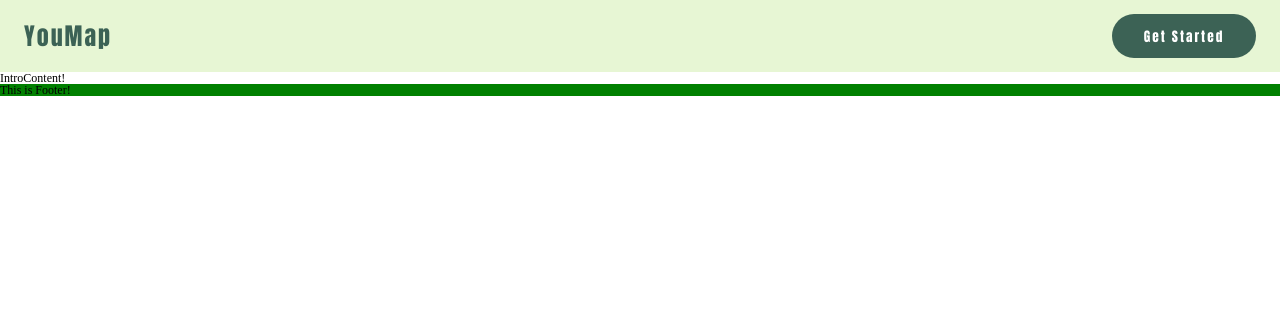
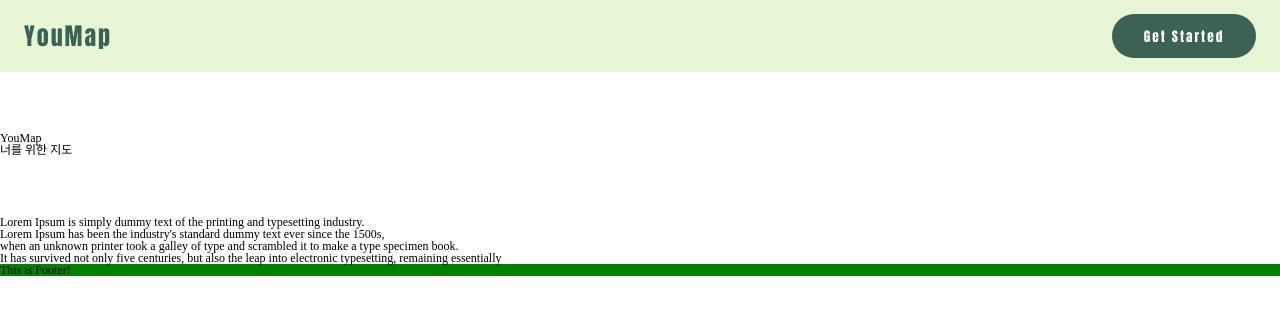
Before and after one commit to You-Map/You-Map, a React (Create React App) app in the folder FE/: page / in a window 1280 px wide. Shown: the top 314 px of the page. Built offline with nearby package versions, Linux system fonts and the light colour scheme.

Commit message:
IntroContent

```diff
--- a/FE/src/components/IntroContent.jsx
+++ b/FE/src/components/IntroContent.jsx
@@ -1,5 +1,36 @@
+import styled from "styled-components";
+
 const IntroContent = () => {
-  return <>IntroContent!</>;
+  return (
+    <IntroContentContainer>
+      <IntroContentTitle>
+        <h1>YouMap</h1>
+        <h2>너를 위한 지도</h2>
+      </IntroContentTitle>
+      <IntroContentDescription>
+        Lorem Ipsum is simply dummy text of the printing and typesetting
+        industry.
+        <br />
+        Lorem Ipsum has been the industry's standard dummy text ever since the
+        1500s,
+        <br />
+        when an unknown printer took a galley of type and scrambled it to make a
+        type specimen book. <br />
+        It has survived not only five centuries, but also the leap into
+        electronic typesetting, remaining essentially
+      </IntroContentDescription>
+    </IntroContentContainer>
+  );
 };
 
+const IntroContentContainer = styled.div`
+  width: 100%;
+`;
+
+const IntroContentTitle = styled.div`
+  margin: 5rem auto;
+`;
+
+const IntroContentDescription = styled.p``;
+
 export default IntroContent;
```
